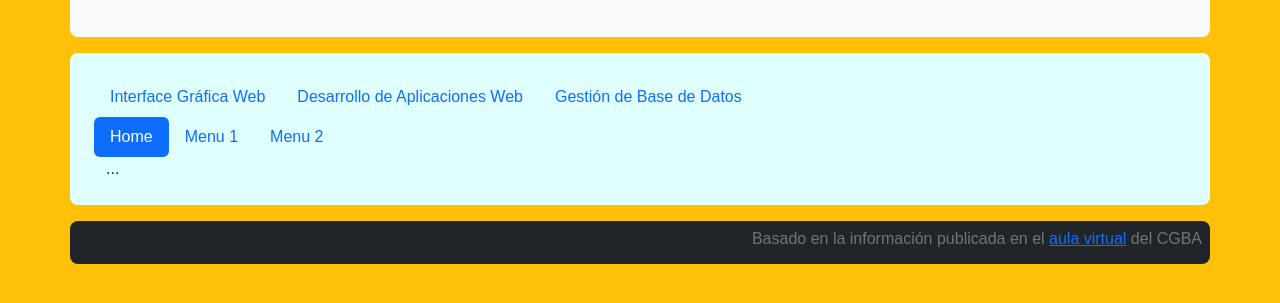
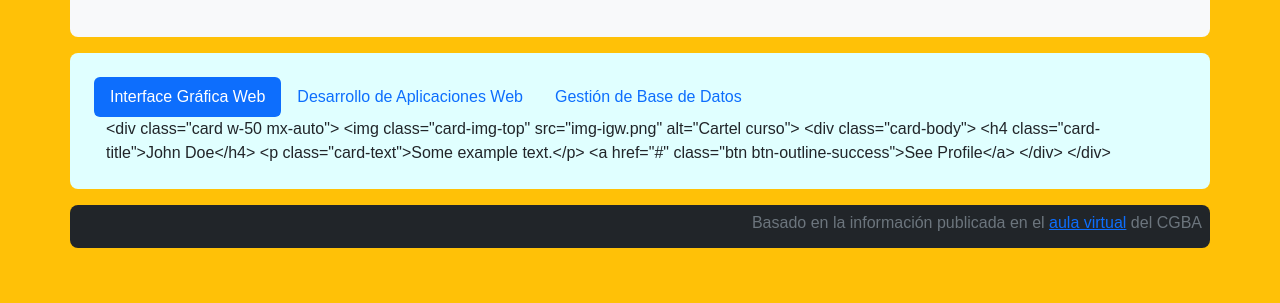
Before and after one commit to Pablo-Gularte/pablo-gularte.github.io, a plain HTML site: page cfp8/programacion-web/index.html in a window 1280 px wide. Shown: the part 141-444 px from the top of the page. Drawn offline with nearby package versions, Linux system fonts and the light colour scheme.

Commit message:
Horarios curso

```diff
--- a/cfp8/programacion-web/index.html
+++ b/cfp8/programacion-web/index.html
@@ -20,25 +20,6 @@
     <main class="container p-4 rounded-3" style="background-color: lightcyan;">
         <!-- Contenedro del menú de paneles -->
         <div id="menu-paneles"></div>
-        <!-- Nav pills -->
-        <ul class="nav nav-pills">
-            <li class="nav-item">
-                <a class="nav-link active" data-bs-toggle="pill" href="#home">Home</a>
-            </li>
-            <li class="nav-item">
-                <a class="nav-link" data-bs-toggle="pill" href="#menu1">Menu 1</a>
-            </li>
-            <li class="nav-item">
-                <a class="nav-link" data-bs-toggle="pill" href="#menu2">Menu 2</a>
-            </li>
-        </ul>
-
-        <!-- Tab panes -->
-        <div class="tab-content">
-            <div class="tab-pane container active" id="home">...</div>
-            <div class="tab-pane container fade" id="menu1">...</div>
-            <div class="tab-pane container fade" id="menu2">...</div>
-        </div>
     </main>
     <footer class="container text-secondary bg-dark my-3 p-2 rounded-3 text-end">
         <p class="h6">Basado en la información publicada en el <a href="https://aulasvirtuales.bue.edu.ar/"
--- a/cfp8/programacion-web/rutinas.js
+++ b/cfp8/programacion-web/rutinas.js
@@ -5,6 +5,7 @@ const cursos = [
         dia: "martes",
         turno: "noche",
         profesor: "Jorge Sánchez",
+        imagen: "img-igw.png",
         trabajos: [
             {
                 id: "tp1igw",
@@ -50,6 +51,7 @@ const cursos = [
         dia: "miércoles",
         turno: "noche",
         profesor: "Jorge Sánchez",
+        imagen: "img-daw.png",
         trabajos: [
             {
                 id: "tp1daw",
@@ -68,6 +70,7 @@ const cursos = [
         dia: "jueves",
         turno: "noche",
         profesor: "Jorge Sánchez",
+        imagen: "img-gdb.png",
         trabajos: [
             {
                 id: "tp1gbd",
@@ -119,29 +122,64 @@ const cursos = [
 ];
 
 document.addEventListener("DOMContentLoaded", function() {
+    // Seleccionar el contenedor donde se insertarán el menú y los paneles
+    const divMenu = $('#menu-paneles');
+
     // Generar el contenedor de menú
     const menuPaneles = document.createElement("ul");
     menuPaneles.className = "nav nav-pills";
-
-    // Generar las opciones de menú a partir de vector de cursos
-    cursos.forEach(curso => {
-        const menu = document.createElement("li");
-        menu.className = "nav-item";
-        menu.innerHTML = `<a class="nav-link" data-bs-toggle="pill" href="#${curso.id}">${curso.nombre}</a>`;
-        menuPaneles.appendChild(menu);
-    });
 
     // Generar contenedor de los paneles de contenido a partir del vector de cursos
     const contenidoPaneles = document.createElement("div");
     contenidoPaneles.className = "tab-content";
 
-    // Generar paneles de contenido
     cursos.forEach(curso => {
-        const panel = document.createElement("div");
-        panel.className = "tab-pane fade";
-        panel.id = curso.id;
-        contenidoPaneles.appendChild(panel);
+        // Elementos del menú
+        const etqLiMenu = document.createElement("li");
+        etqLiMenu.className = "nav-item";
+        const etqEnlaceMenu = document.createElement("a");
+        etqEnlaceMenu.className = "nav-link";
+        etqEnlaceMenu.setAttribute("data-bs-toggle","pill");
+        etqEnlaceMenu.href = `#${curso.id}`;
+        etqEnlaceMenu.textContent = curso.nombre;
+        $(etqLiMenu).append(etqEnlaceMenu);
+        $(menuPaneles).append(etqLiMenu);
+
+        // Paneles de contenido
+        const etqDivPanel = document.createElement("div");
+        etqDivPanel.className = "tab-pane container fade";
+        etqDivPanel.id = curso.id;
+        etqDivPanel.textContent = ` <div class="card w-50 mx-auto">
+                                        <img class="card-img-top" src="${curso.imagen}" alt="Cartel curso">
+                                        <div class="card-body">
+                                            <h4 class="card-title">John Doe</h4>
+                                            <p class="card-text">Some example text.</p>
+                                            <a href="#" class="btn btn-outline-success">See Profile</a>
+                                        </div>
+                                    </div>`;
+        $(contenidoPaneles).append(etqDivPanel);
     });
+    $(divMenu).append(menuPaneles);
+    $(divMenu).append(contenidoPaneles);
+    $("a.nav-link")[0].click();
+    console.log(divMenu[0]);
+
+    // // Generar las opciones de menú a partir de vector de cursos
+    // cursos.forEach(curso => {
+    //     const menu = document.createElement("li");
+    //     menu.className = "nav-item";
+    //     menu.innerHTML = `<a class="nav-link" data-bs-toggle="pill" href="#${curso.id}">${curso.nombre}</a>`;
+    //     menuPaneles.appendChild(menu);
+    // });
+
+
+    // // Generar paneles de contenido
+    // cursos.forEach(curso => {
+    //     const panel = document.createElement("div");
+    //     panel.className = "tab-pane fade";
+    //     panel.id = curso.id;
+    //     contenidoPaneles.appendChild(panel);
+    // });
 
     // Insertar el menú y los paneles en el documento
     document.getElementById("menu-paneles").appendChild(menuPaneles);
```
Also changed, not shown: cfp8/programacion-web/img-igw.png (added), cfp8/programacion-web/trayectoEPPW.png (added).
